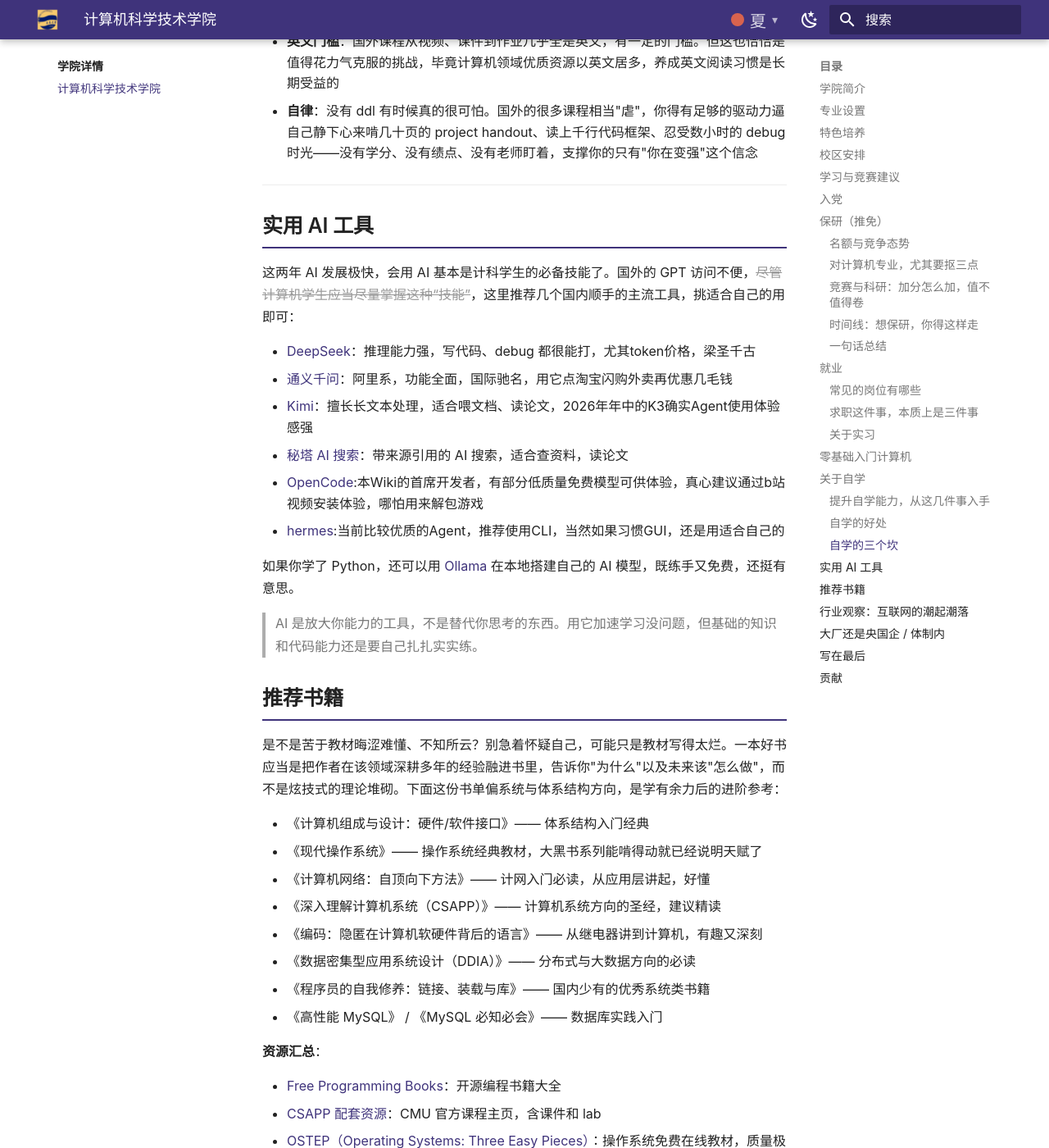
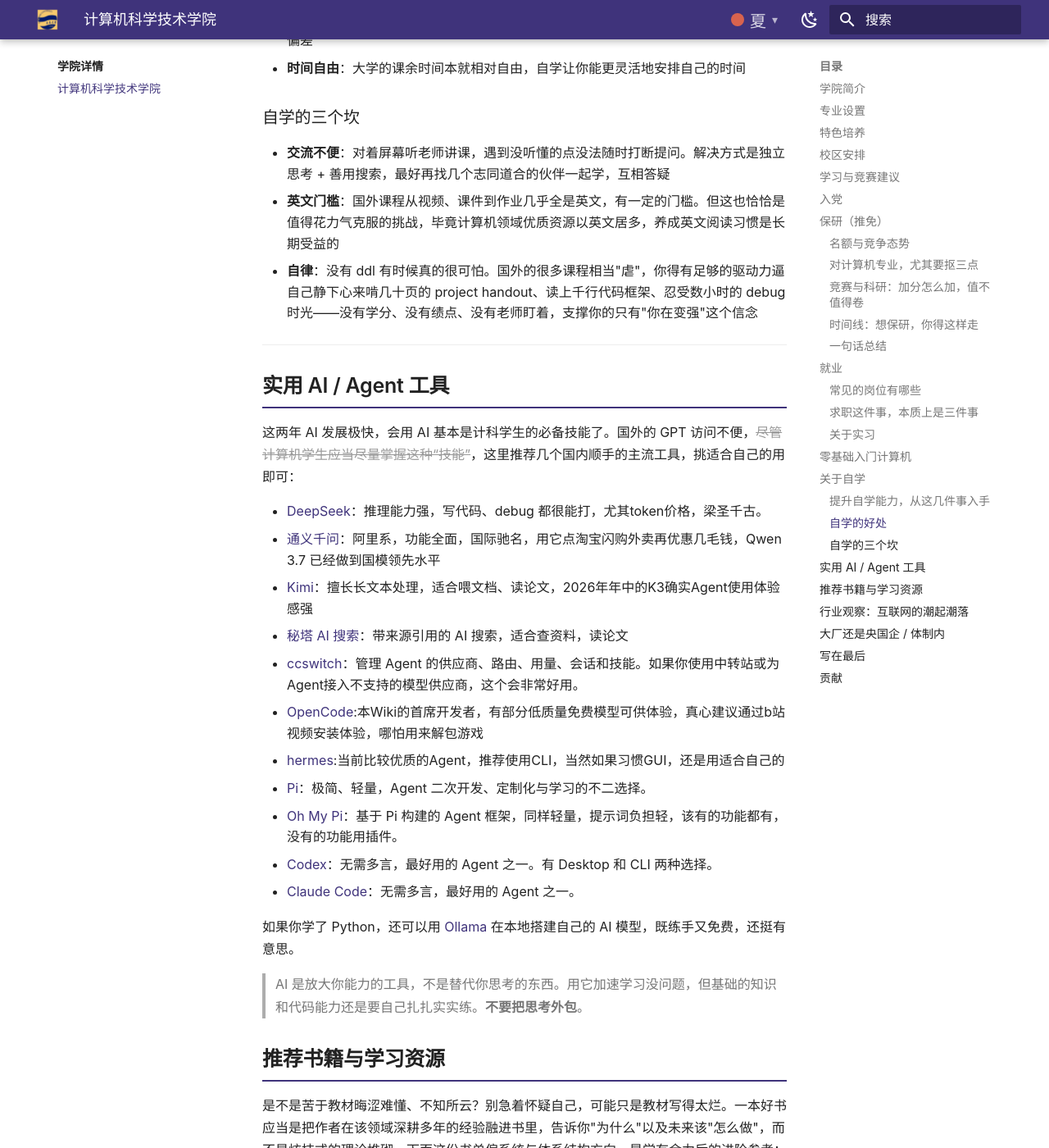
Before and after one commit to IceofTea/QDU-Wiki, an MkDocs documentation site: the page built from docs/college/computer_science_and_technology.md, in a window 1280 px wide and 1400 px high, scrolled down 8074 px. Shown: the whole window at 82% size. Built offline with MkDocs 1.6.1 and Material for MkDocs 9.7.7, drawn with Linux system fonts in a browser that asks for light colours; comment, search, counter and statistics services are not loaded; some of the changed text lies outside the part shown.

Commit message:
feat(col): 补充计科院信息

```diff
--- a/docs/college/computer_science_and_technology.md
+++ b/docs/college/computer_science_and_technology.md
@@ -15,8 +15,8 @@
 
 | 专业 | 说明 |
 | --- | --- |
-| **计算机科学与技术** | 学院核心专业，覆盖计算机基础理论、软件与系统开发等方向，软硬件兼施的C.S大佬 |
-| **计算机科学与技术(图灵班)** | 最初图灵班是入学后再选拔，如今是分高者得，一直是倾斜更加优质的师资力量 |
+| **计算机科学与技术** | 学院核心专业，覆盖计算机基础理论、软件与系统开发等方向，软硬件兼施的C.S大佬（与软工没有本质区别） |
+| **计算机科学与技术(图灵班)** | 最初图灵班是入学后再选拔，如今是分高者得，一直是倾斜更加优质的师资力量，教材也有所不同。保研率更高。 |
 | **软件工程** | 学科评估成果最好的专业，其实只要是计算机类，本科学哪个方向区别不大 ~~编程也就图一乐，收收心找个电子厂上班了😋~~ |
 | **信息安全** | 系统掌握包括网络安全、计算机系统安全、数据安全等信息安全理论与信息安全软件开发的基础理论和基本技能 ~~老师，怎么注册GitHub呀😵~~ |
 | **人工智能** | 面向智能时代设立的新兴专业，设有人工智能创新班，继承自“智能科学与技术”专业 |
@@ -31,7 +31,7 @@
 
 - **图灵实验班**：学院特色培养项目，注重算法与科研能力训练
 - **人工智能创新班**：面向人工智能方向选拔培养（2025新增，暂不清楚）
-- **算法协会**：学院为打 ACM 等编程竞赛的同学搭建的交流协作平台，人均 ~~银金牌~~ 金牌银牌拿到手软的大佬。
+- **算法协会**：学院为打 ACM 等编程竞赛的同学搭建的交流协作平台，人均 ~~银金牌~~ 金牌银牌拿到手软的大佬。学校的 ACM 集训队也从协会中选拔。纳新通常在蓝桥杯国赛结束或接近学期结束时。
 
 ## 校区安排
 
@@ -41,10 +41,11 @@
 ## 学习与竞赛建议
 
 - 学好数据结构、算法、操作系统、计算机网络等核心课程，打好基础
-- 对竞赛感兴趣的同学可以加入算法协会，从 [OI-Wiki](https://oi-wiki.org/)、[LeetCode](https://leetcode.cn/)、[Codeforces](https://codeforces.com/) 等平台开始练习
-- 善用官方文档与搜索引擎，培养自学能力，尽早找到自己感兴趣的方向
+- 对算法竞赛感兴趣的同学可以加入算法协会，从 [OI-Wiki](https://oi-wiki.org/)、[LeetCode](https://leetcode.cn/)、[Codeforces](https://codeforces.com/) 等平台开始练习
+- 善用官方文档与搜索引擎，培养自学能力，尽早找到自己感兴趣的方向，考研/保研/就业基本不可兼得
 - 多写代码、多动手实践，用项目输出倒逼输入
 - 一定要及时接触世界前沿的应用技术，哪怕是单纯体验，尤其是明显会导致工作模式变革的AI技术，毕竟本wiki平台的搭建，甚至包括大部分文字信息的整合，均由Agent在2026年7月包干。
+- 应当注意，计算机学院不等于必须在互联网领域就业，路要走宽。计算机专业面对机器视觉、运动控制、机器人、嵌入式、导航定位等等领域都有一定的优势。
 
 ## 入党
 
@@ -126,7 +127,8 @@
 
 - **前端工程师**：负责界面的呈现，你手机 App 里的每一个按钮、网页上的每一处样式，都是前端的成果。~~现已被Agent干碎~~
 - **后端工程师**：负责业务逻辑与数据流转，你发一条消息，要经过服务器的接收、存储、转发，才能到达对方手机，这部分工作就是后端
-- **算法工程师**：负责具体算法与模型的设计，比如根据用户的历史行为决定给他推什么内容，背后就是算法在起作用
+- **算法工程师**：负责具体算法与模型的设计，比如根据用户的历史行为决定给他推什么内容，背后就是算法在起作用。
+- **AI 开发 / Agent 工程师**：负责大模型应用开发，或者基于大模型的 Agent 进行二次开发，模型本质是接收输入、推理、输出结果，Agent为模型提供了工具调用接口和工作流管理。
 - **网络安全工程师**：一个很大的分类，可能是做安全服务、安全研究，也可能是车联网 / IoT / 工控方向，甚至有些地方的运维岗也叫"网络安全工程师"
 - **渗透测试工程师**：熟悉攻防技术，负责应急响应和漏洞分析，通常需要有竞赛或实战经历
 - **安全研究员**：以安全研究为核心，方向多种多样
@@ -193,22 +195,27 @@
 
 ---
 
-## 实用 AI 工具
+## 实用 AI / Agent 工具
 
 这两年 AI 发展极快，会用 AI 基本是计科学生的必备技能了。国外的 GPT 访问不便，~~尽管计算机学生应当尽量掌握这种“技能”~~，这里推荐几个国内顺手的主流工具，挑适合自己的用即可：
 
-- [DeepSeek](https://chat.deepseek.com/)：推理能力强，写代码、debug 都很能打，尤其token价格，梁圣千古
-- [通义千问](https://www.tongyi.com/)：阿里系，功能全面，国际驰名，用它点淘宝闪购外卖再优惠几毛钱
+- [DeepSeek](https://chat.deepseek.com/)：推理能力强，写代码、debug 都很能打，尤其token价格，梁圣千古。
+- [通义千问](https://www.tongyi.com/)：阿里系，功能全面，国际驰名，用它点淘宝闪购外卖再优惠几毛钱，Qwen 3.7 已经做到国模领先水平
 - [Kimi](https://kimi.moonshot.cn/)：擅长长文本处理，适合喂文档、读论文，2026年年中的K3确实Agent使用体验感强
 - [秘塔 AI 搜索](https://metaso.cn/)：带来源引用的 AI 搜索，适合查资料，读论文
+- [ccswitch](https://www.ccswitch.io/zh/)：管理 Agent 的供应商、路由、用量、会话和技能。如果你使用中转站或为Agent接入不支持的模型供应商，这个会非常好用。
 - [OpenCode](https://opencode.ai/):本Wiki的首席开发者，有部分低质量免费模型可供体验，真心建议通过b站视频安装体验，哪怕用来解包游戏
 - [hermes](https://github.com/nousresearch/hermes-agent):当前比较优质的Agent，推荐使用CLI，当然如果习惯GUI，还是用适合自己的
+- [Pi](https://github.com/earendil-works/pi)：极简、轻量，Agent 二次开发、定制化与学习的不二选择。
+- [Oh My Pi](https://github.com/can1357/oh-my-pi)：基于 Pi 构建的 Agent 框架，同样轻量，提示词负担轻，该有的功能都有，没有的功能用插件。
+- [Codex](https://openai.com/zh-Hans-CN/codex/)：无需多言，最好用的 Agent 之一。有 Desktop 和 CLI 两种选择。
+- [Claude Code](https://claude.com/product/claude-code)：无需多言，最好用的 Agent 之一。
 
 如果你学了 Python，还可以用 [Ollama](https://ollama.com/) 在本地搭建自己的 AI 模型，既练手又免费，还挺有意思。
 
-> AI 是放大你能力的工具，不是替代你思考的东西。用它加速学习没问题，但基础的知识和代码能力还是要自己扎扎实实练。
+> AI 是放大你能力的工具，不是替代你思考的东西。用它加速学习没问题，但基础的知识和代码能力还是要自己扎扎实实练。**不要把思考外包**。
 
-## 推荐书籍
+## 推荐书籍与学习资源
 
 是不是苦于教材晦涩难懂、不知所云？别急着怀疑自己，可能只是教材写得太烂。一本好书应当是把作者在该领域深耕多年的经验融进书里，告诉你"为什么"以及未来该"怎么做"，而不是炫技式的理论堆砌。下面这份书单偏系统与体系结构方向，是学有余力后的进阶参考：
 
@@ -226,6 +233,10 @@
 - [Free Programming Books](https://github.com/EbookFoundation/free-programming-books)：开源编程书籍大全
 - [CSAPP 配套资源](https://csapp.cs.cmu.edu/)：CMU 官方课程主页，含课件和 lab
 - [OSTEP（Operating Systems: Three Easy Pieces）](https://pages.cs.wisc.edu/~remzi/OSTEP/)：操作系统免费在线教材，质量极高
+- [OSTEP 中文版](https://itanken.github.io/ostep-chinese/)：上面那本教材的中文版
+- [钝悟](https://dunwu.github.io/waterdrop/)：高质量博客，覆盖面极广，适合面试技能补强。
+- [洛谷](https://www.luogu.com.cn/)：OI/ACM 风格的算法刷题平台
+- [LeetCode](https://leetcode.cn/)：就业风格的算法刷题平台，除了算法还包括数据库、Shell、系统设计、Torch等题目
 
 ---
 
```
Also changed, not shown: other parts of docs/college/computer_science_and_technology.md (+2 -2 lines).
